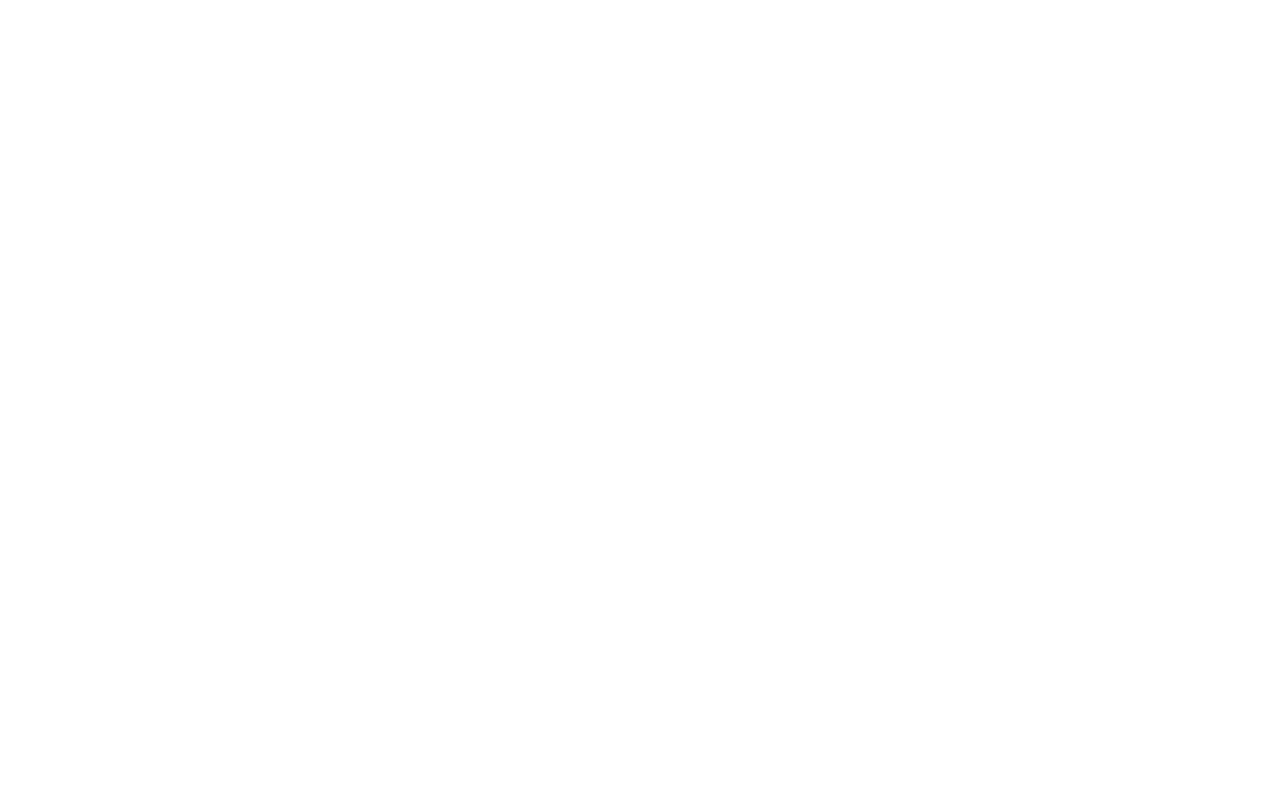
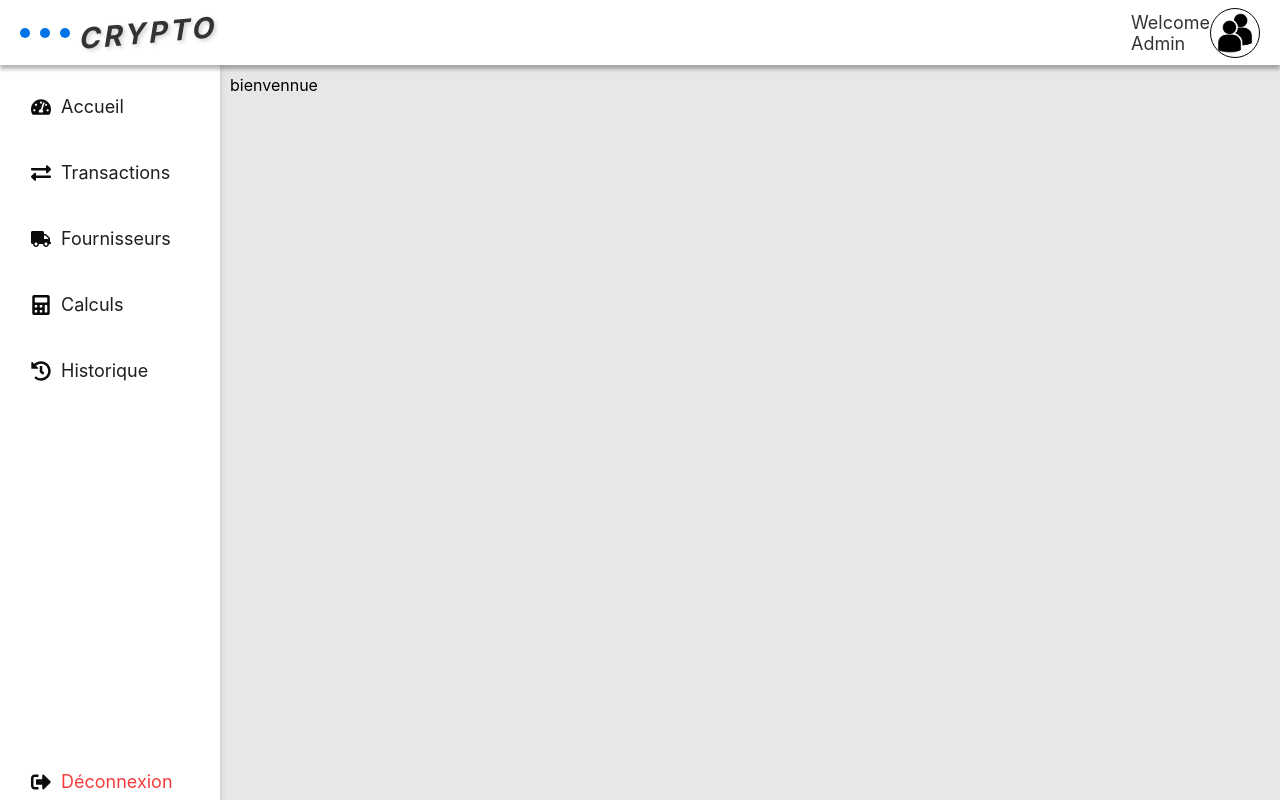
Before and after one commit to bedjra/cryptofrontend, a React (Create React App) app: page /parametre in a window 1280 px wide. Before the commit this address had no page. Built offline with nearby package versions, Linux system fonts and the light colour scheme.

Commit message:
Description

```diff
--- a/src/App.js
+++ b/src/App.js
@@ -10,7 +10,7 @@
 import Beneficiaires from "./principale/pages/Beneficiaires/Beneficiaires.jsx";
 import Historique from "./principale/pages/Historique/Historiques.jsx";
 import Calculs from "./principale/pages/Calculs/Calculs.jsx";
-
+import Parametre from "./principale/pages/Parametre/Parametre.jsx";
 function App() {
   return (
     <Router>
@@ -28,6 +28,7 @@
           <Route path="beneficiaires" element={<Beneficiaires />} />
           <Route path="historique" element={<Historique />} />
           <Route path="calculs" element={<Calculs />} />
+          <Route path="parametre" element={<Parametre />} />
 
         </Route>
 
--- a/src/principale/Principale.css
+++ b/src/principale/Principale.css
@@ -308,8 +308,8 @@
   }
 
   .profile-details img {
+    cursor: pointer;
     width: 35px;
-    /* Réduit légèrement la taille de l'image pour les petits écrans */
     height: 35px;
   }
 
--- a/src/principale/Principale.jsx
+++ b/src/principale/Principale.jsx
@@ -2,10 +2,12 @@
 import { Outlet, NavLink } from 'react-router-dom';
 import { FaTachometerAlt, FaExchangeAlt, FaTruck, FaUsers, FaHistory, FaCalculator, FaSignOutAlt } from "react-icons/fa";
 import "./Principale.css";
+import { useNavigate } from "react-router-dom";
 
 const Principale = () => {
   const [isNavOpen, setIsNavOpen] = useState(false); // Le menu est fermé par défaut
   const [isMobile, setIsMobile] = useState(window.innerWidth <= 768);
+  const navigate = useNavigate();
 
   // Fonction pour basculer l'état du menu
   const toggleNav = () => {
@@ -39,6 +41,12 @@
 
   console.log('isNavOpen:', isNavOpen); // Vérifier la valeur actuelle de isNavOpen
 
+
+  // Fonction pour rediriger vers la page Parametre
+  const goToParametre = () => {
+    navigate("/parametre");
+  };
+
   return (
     <div className="debut">
       <div className="content">
@@ -56,7 +64,7 @@
             <span className="admin_name">
               Welcome <br /> Admin
             </span>
-            <img src="/profil.png" alt="Profile" />
+            <img src="/profil.png" alt="Profile" onClick={goToParametre} style={{ cursor: "pointer" }} />
           </div>
         </header>
       </div>
--- /dev/null
+++ b/src/principale/pages/Parametre/Parametre.jsx
@@ -0,0 +1,16 @@
+import React, { useEffect, useState } from "react";
+import "./Parametre.css";
+
+const apiUrl = "http://127.0.0.1:5000";
+
+const Parametre = () => {
+
+
+  return (
+    <div>
+        bienvennue
+    </div>
+  );
+};
+
+export default Parametre;
```
Also changed, not shown: src/principale/pages/Parametre/Parametre.css (added).
